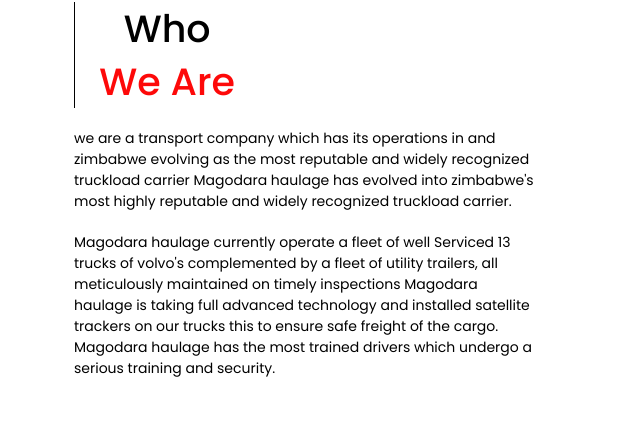
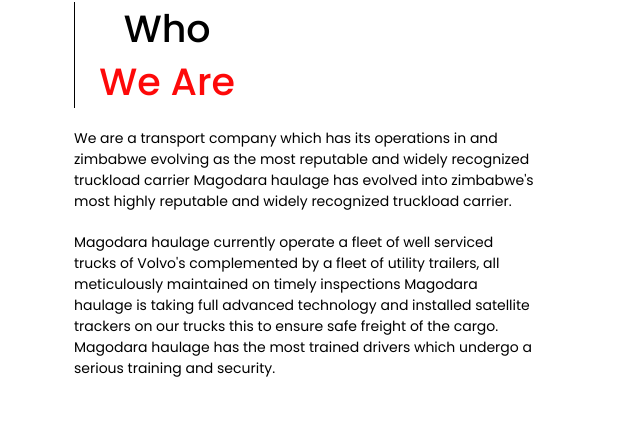
Before and after one commit to rugube/rugube.github.io, a plain HTML site: page about-us.html in a window 1280 px wide. Shown: the part 840-1285 px from the top of the page, 0-640 px from the left. Drawn offline with Linux system fonts and the light colour scheme.

Commit message:
changed about

```diff
--- a/about-us.html
+++ b/about-us.html
@@ -58,10 +58,10 @@
                 </span>
             </h2>
             <p>
-                we are a transport company which has its operations in and zimbabwe evolving as the most reputable and widely recognized truckload carrier Magodara haulage has evolved into zimbabwe's most highly reputable and widely recognized truckload carrier.
+                We are a transport company which has its operations in and zimbabwe evolving as the most reputable and widely recognized truckload carrier Magodara haulage has evolved into zimbabwe's most highly reputable and widely recognized truckload carrier.
             </p>
             <p>
-                Magodara haulage currently operate a fleet of well Serviced 13 trucks of volvo's complemented by a fleet of utility trailers, all meticulously maintained on timely inspections Magodara haulage is taking full advanced technology and installed satellite trackers on our trucks this to ensure safe freight of the cargo. Magodara haulage has the most trained drivers which undergo a serious training and security.
+                Magodara haulage currently operate a fleet of well serviced trucks of Volvo's complemented by a fleet of utility trailers, all meticulously maintained on timely inspections Magodara haulage is taking full advanced technology and installed satellite trackers on our trucks this to ensure safe freight of the cargo. Magodara haulage has the most trained drivers which undergo a serious training and security.
             </p>
         </div>
 
```
